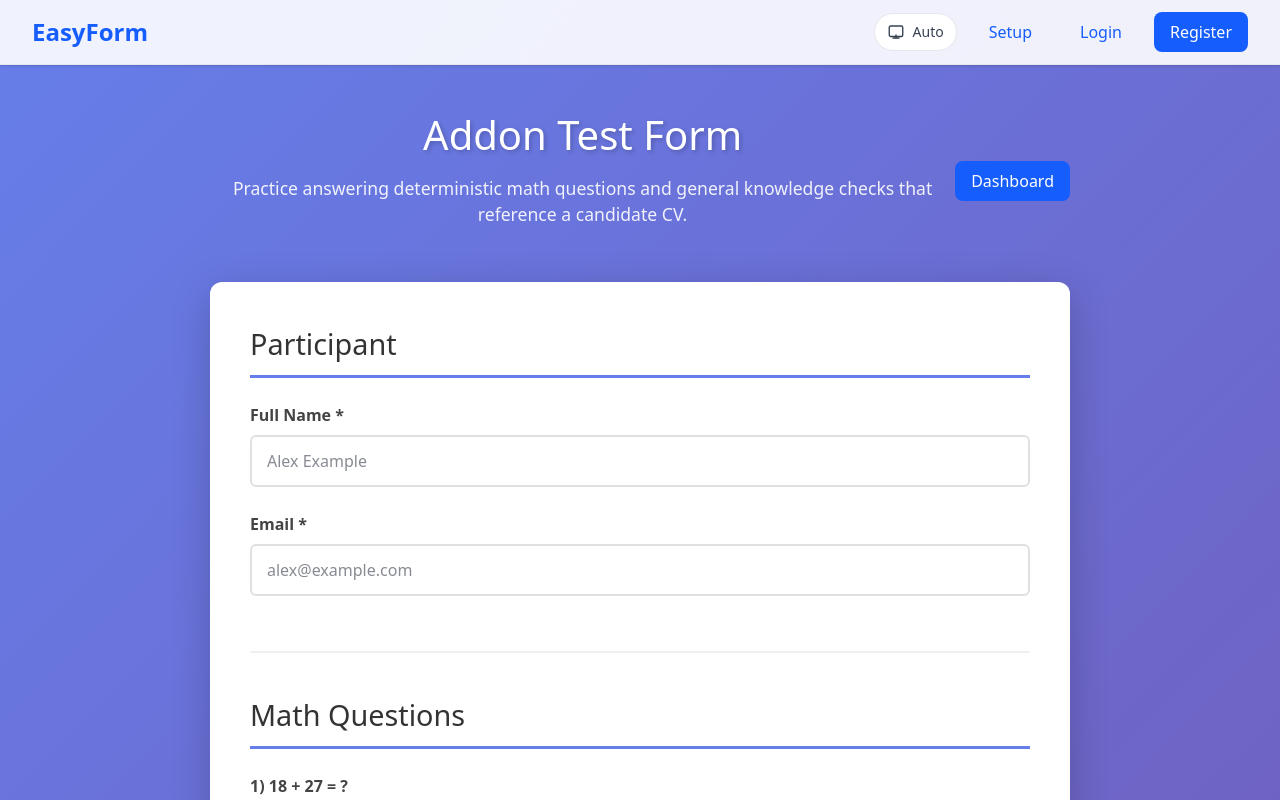
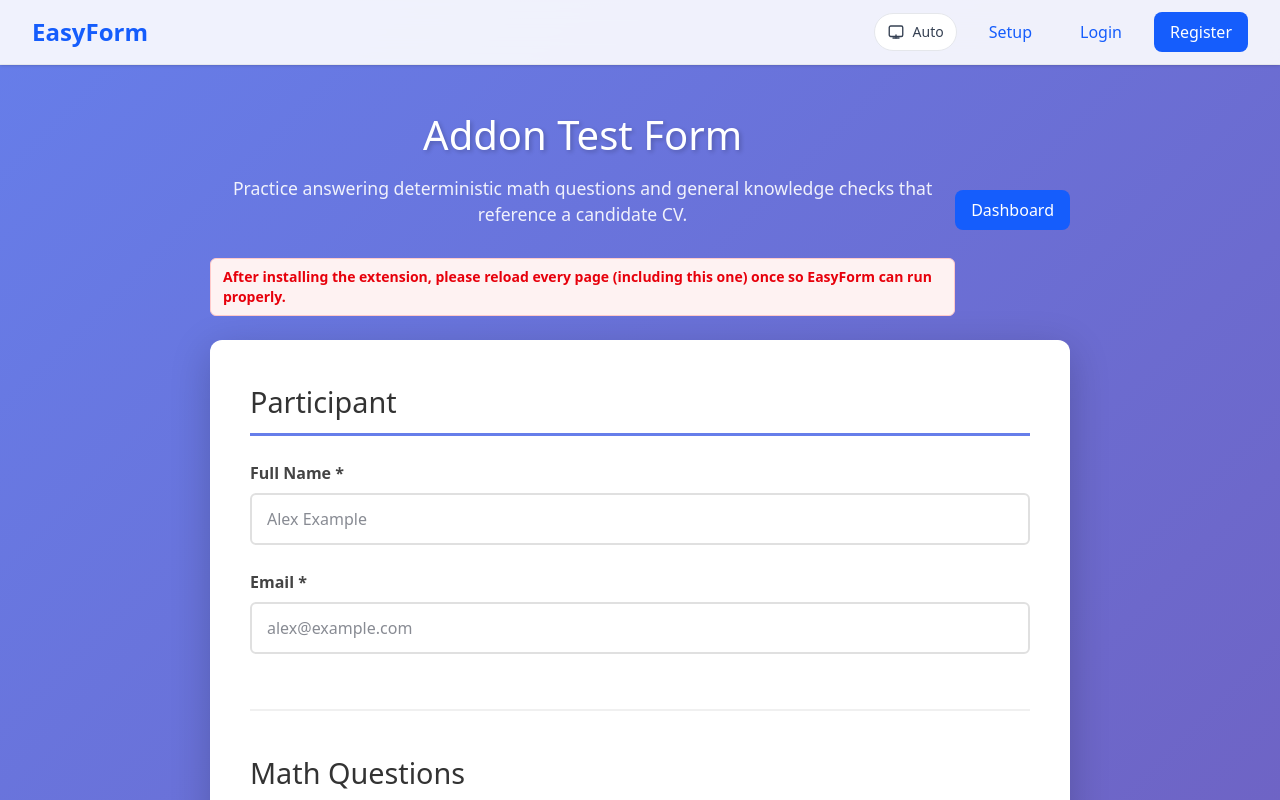
Before and after one commit to M4RKUS28/EasyForm, a React (Vite) app in the folder frontend/: page /test-form in a window 1280 px wide. Shown: the top 800 px of the page. Built offline with nearby package versions, Linux system fonts and the light colour scheme; no server answers.

Commit message:
feat: Add error handling for browser polyfill loading and update manifest for service worker compatibility; enhance user guidance in TestForm

```diff
--- a/frontend/src/pages/TestForm.jsx
+++ b/frontend/src/pages/TestForm.jsx
@@ -71,6 +71,9 @@ function TestForm() {
             <h1>Addon Test Form</h1>
             <p className="form-description">
               Practice answering deterministic math questions and general knowledge checks that reference a candidate CV.
+            </p>
+            <p className="mt-3 text-sm font-semibold text-red-600 bg-red-50 border border-red-200 rounded-md px-3 py-2">
+              After installing the extension, please reload every page (including this one) once so EasyForm can run properly.
             </p>
           </div>
           <Link
```
Also changed, not shown: 2 other files (tests, documents, lock files or other folders).
